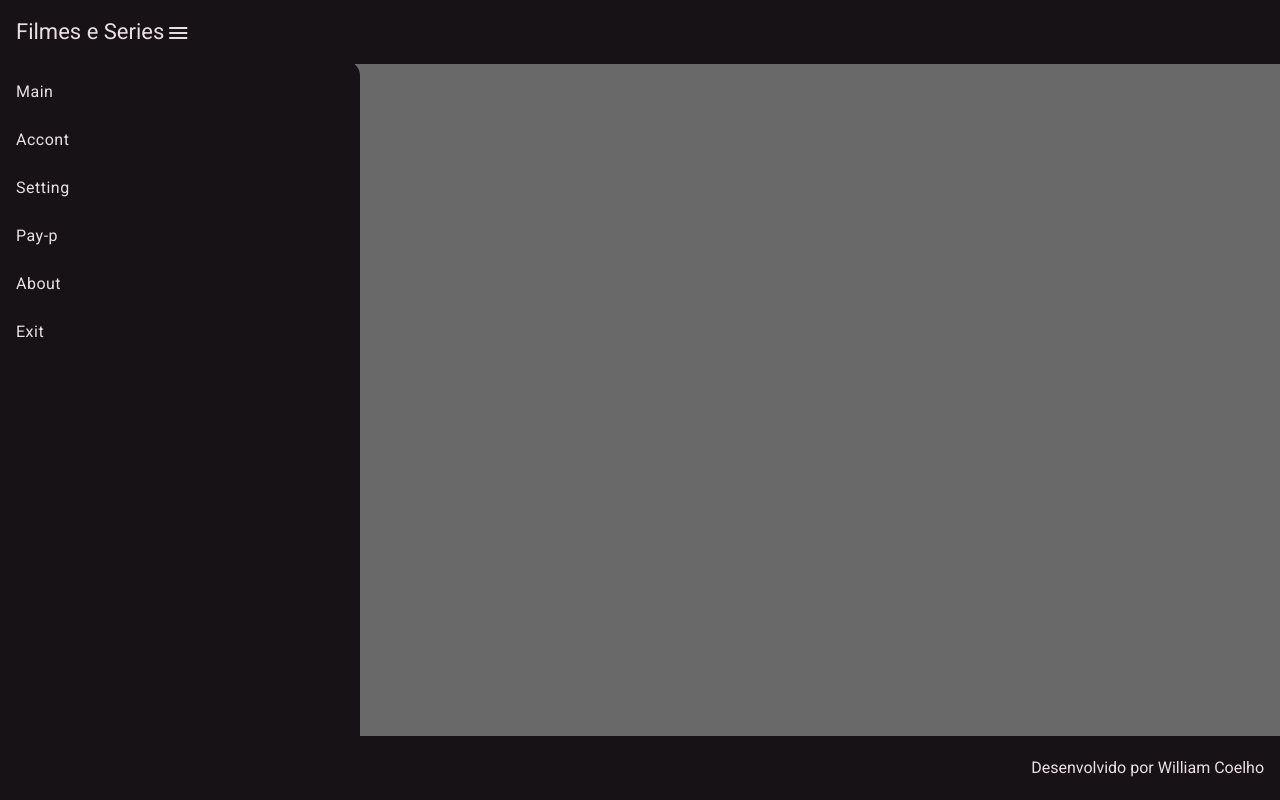
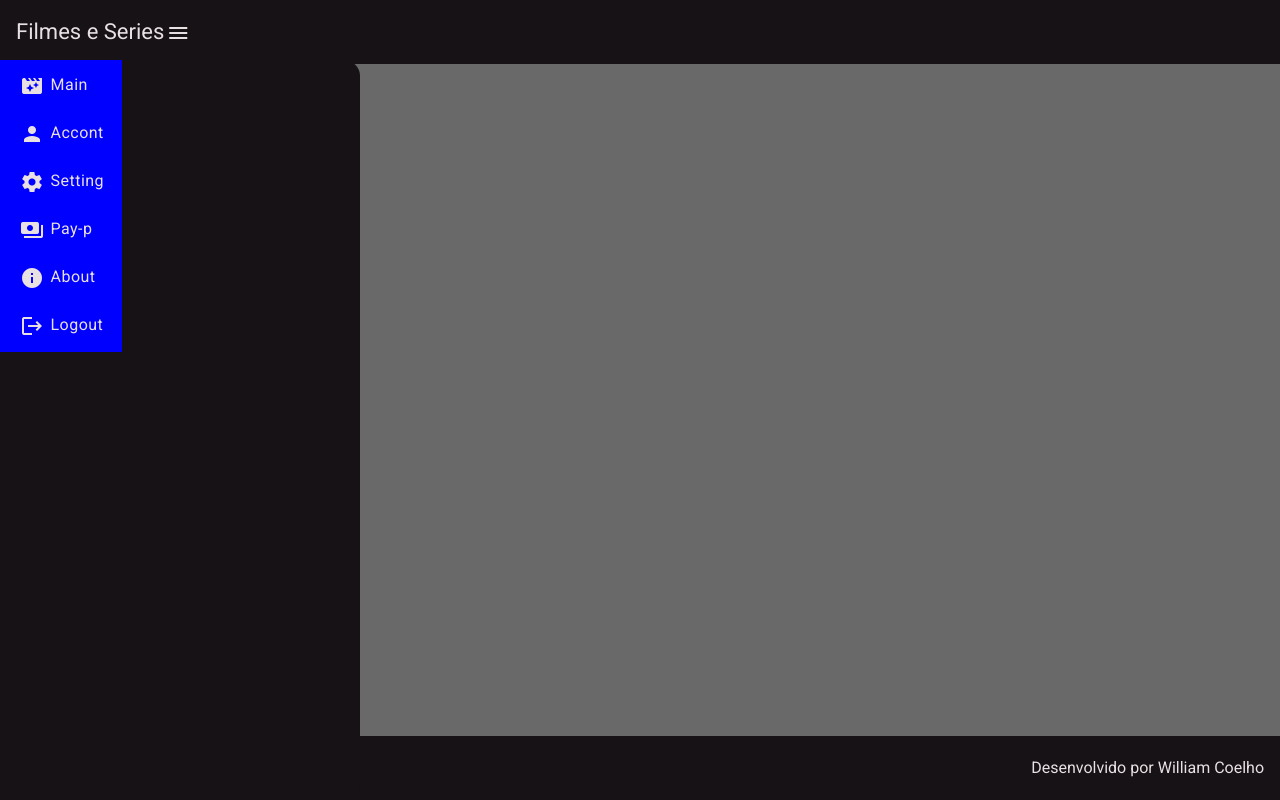
Before and after one commit to wyllamcoelhoads/vincit-angular-crud, an Angular app in the folder Angular/frontend/: page / in a window 1280 px wide. Built offline with nearby package versions, Linux system fonts and the light colour scheme.

Commit message:
Adicionando icones no navigation

```diff
--- a/Angular/frontend/src/app/components/template/navigation/navigation.component.css
+++ b/Angular/frontend/src/app/components/template/navigation/navigation.component.css
@@ -0,0 +1,11 @@
+.material-icons{
+    vertical-align: middle;
+    padding: 2px;
+}
+
+.mat-list{
+    vertical-align: middle;
+    padding: 2px;
+    position: absolute;
+    background-color: blue;
+}
--- a/Angular/frontend/src/app/components/template/navigation/navigation.component.html
+++ b/Angular/frontend/src/app/components/template/navigation/navigation.component.html
@@ -1,12 +1,30 @@
-<mat-sidenav-container class="nav container" >
+<mat-sidenav-container class="nav-container" >
     <mat-sidenav mode="side" opened fixedInViewport="true" fixedTopGap="60">
-        <mat-nav-list>
-            <a mat-list-item>Main</a>
-            <a mat-list-item>Accont</a>
-            <a mat-list-item>Setting</a>
-            <a mat-list-item>Pay-p</a>
-            <a mat-list-item>About</a>
-            <a mat-list-item>Exit</a>
+        <mat-nav-list class="mat-list">
+            <a mat-list-item>
+                <i class="material-icons">movie_filter</i>
+                Main
+            </a>
+            <a mat-list-item>
+                <i class="material-icons">person</i>
+                Accont
+            </a>
+            <a mat-list-item>
+                <i class="material-icons">settings</i>
+                Setting
+            </a>
+            <a mat-list-item>
+                <i class="material-icons">payments</i>
+                Pay-p
+            </a>
+            <a mat-list-item>
+                <i class="material-icons">info</i>
+                About
+            </a>
+            <a mat-list-item>
+                <i class="material-icons">logout</i>
+                Logout
+            </a>
         </mat-nav-list>
     </mat-sidenav>
 </mat-sidenav-container>
--- a/Angular/frontend/src/app/components/template/navigation/navigation.component.ts
+++ b/Angular/frontend/src/app/components/template/navigation/navigation.component.ts
@@ -1,13 +1,15 @@
 import { Component } from '@angular/core';
 import {MatListModule} from '@angular/material/list';
 import {MatSidenavModule} from '@angular/material/sidenav';
+import { CommonModule } from '@angular/common';
+import {MatIconModule} from '@angular/material/icon';
 
 
 
 @Component({
   selector: 'app-navigation',
   standalone: true,
-  imports: [MatListModule, MatSidenavModule],
+  imports: [MatListModule, MatSidenavModule, CommonModule,MatIconModule],
   templateUrl: './navigation.component.html',
   styleUrl: './navigation.component.css'
 })
```
